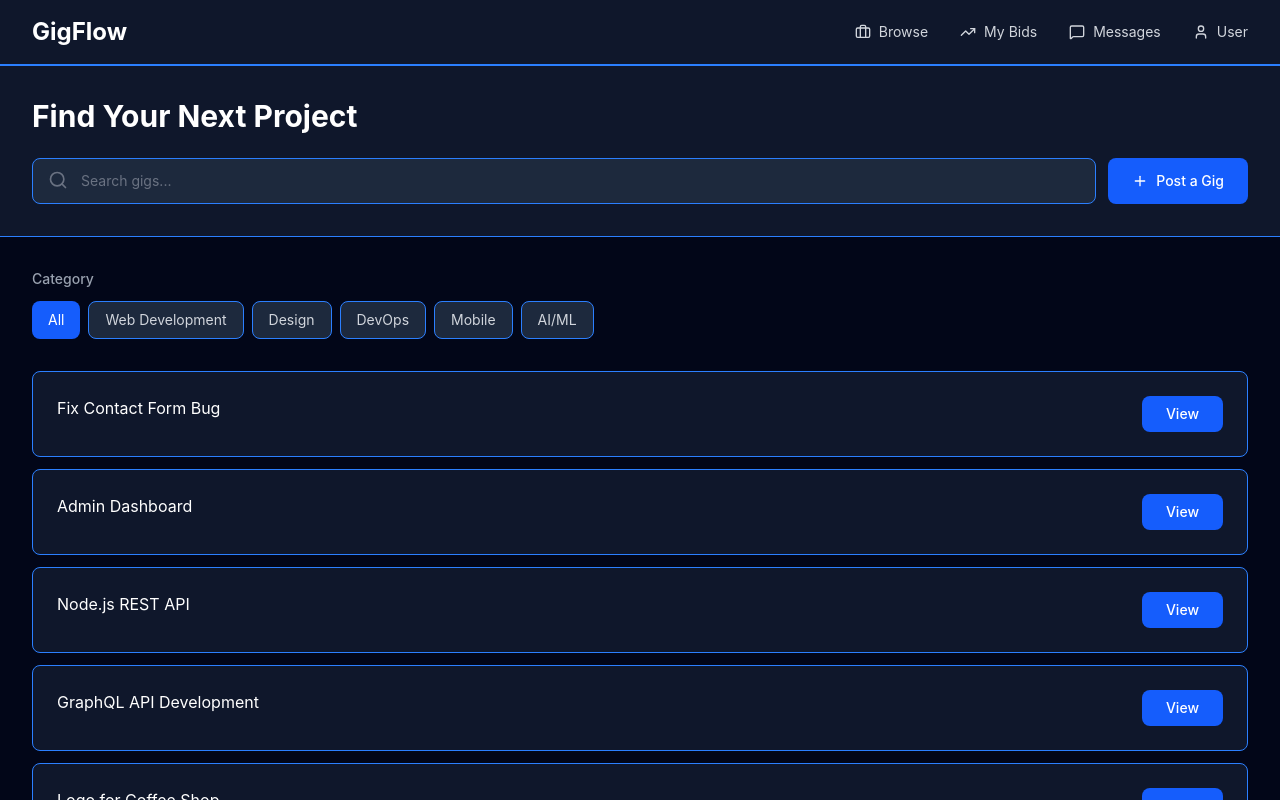
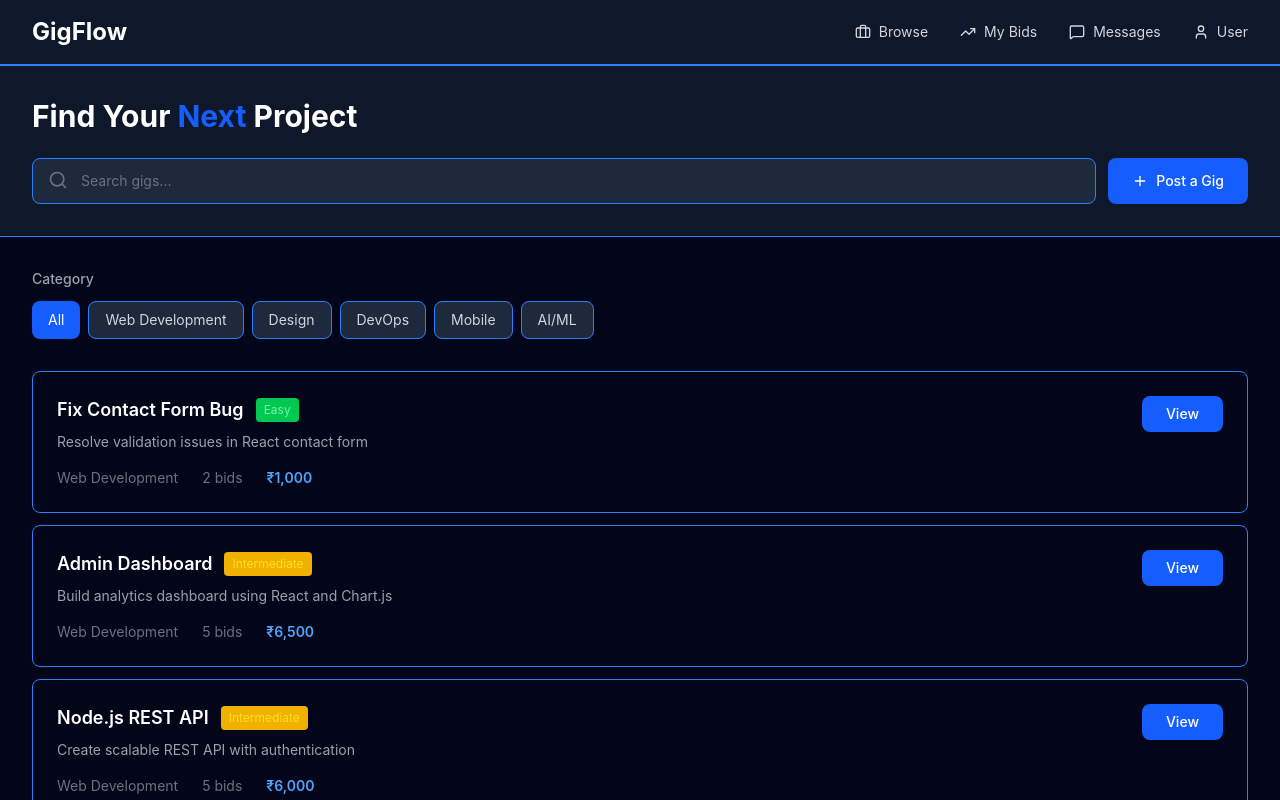
Before and after one commit to Aztec331/Gigflow, a React (Vite) app in the folder react-client/: page / in a window 1280 px wide. Shown: the top 800 px of the page. Built offline with nearby package versions, Linux system fonts and the light colour scheme.

Commit message:
Update MainPage.jsx

```diff
--- a/react-client/src/components/MainPage.jsx
+++ b/react-client/src/components/MainPage.jsx
@@ -220,27 +220,27 @@ const [gigs] = useState([
 
       <div className="Daddy max-w-7xl mx-auto px-8 py-4 flex justify-between items-center">
 
-        <h1 className="text-2xl font-bold">GigFlow</h1>
+        <h1 className="text-2xl font-bold cursor-pointer">GigFlow</h1>
 
         <nav className="flex gap-8 items-center">
 
-          <button className="flex items-center gap-2 text-gray-300 hover:text-white transition-colors text-sm">
+          <button className="flex items-center gap-2 text-gray-300 hover:text-white hover:scale-105 cursor-pointer transition-colors text-sm">
             <Briefcase className="w-4 h-4" />
             Browse
           </button>
-          <button className="flex items-center gap-2 text-gray-300 hover:text-white transition-colors text-sm">
+          <button className="flex items-center gap-2 text-gray-300 hover:text-white hover:scale-105 cursor-pointer transition-colors text-sm">
              <TrendingUp className="w-4 h-4" />
             My Bids
           </button>
 
-          <button className="flex items-center gap-2 text-gray-300 hover:text-white transition-colors text-sm">
+          <button className="flex items-center gap-2 text-gray-300 hover:text-white hover:scale-105 cursor-pointer transition-colors text-sm">
             <MessageSquare className="w-4 h-4" />
             Messages
           </button>
 
           <button
           onClick={() => navigate("/auth")}
-          className="flex items-center gap-2 text-gray-300 hover:text-white transition-colors text-sm">
+          className="flex items-center gap-2 text-gray-300 hover:text-white hover:scale-105 cursor-pointer transition-colors text-sm">
             <User className="w-4 h-4" />
             User
           </button>
@@ -257,7 +257,7 @@ const [gigs] = useState([
 
       {/* max-w-7xl means 1280px */}
       <div className="Daddy max-w-7xl mx-auto px-8">
-        <h1 className="text-3xl font-bold mb-6">Find Your Next Project</h1>
+        <h1 className="text-3xl font-bold mb-6">Find Your <span className="text-blue-600">Next</span> Project</h1>
 
         <div className="Little_flex_father flex gap-3">
 
@@ -323,28 +323,39 @@ const [gigs] = useState([
 
           <div
           key={gig.id}
-          className="CardBase bg-slate-900 hover:bg-slate-800 border border-blue-500 border-opacity-2 rounded-lg p-6 hover:border-opacity-50 transition-all cursor-pointer"
+          className="CardBase hover:bg-slate-800 border border-blue-500 border-opacity-2 rounded-lg p-6 hover:border-opacity-50 transition-all cursor-pointer"
           >
-            <div className="flex justify-between ">
-
-              <div className="1stChildInfo">
+            <div className="flexFather flex justify-between items-start">
 
 
-              {gig.title}
+              <div className="flexChild1">
+                <div className="flex items-center gap-3 mb-2">
+                <h3 className="text-lg font-semibold hover:text-blue-400 transition-colors">
+                  {gig.title}
+                </h3>
+                <span className={`text-xs px-2 py-1 rounded ${
+                  gig.level === 'Expert'
+                  ? 'bg-red-500 bg-opacity-20 text-red-300'
+                  : gig.level === 'Intermediate'
+                  ? 'bg-yellow-500 bg-opacity-20 text-yellow-300'
+                  : 'bg-green-500 bg-opacity-20 text-green-300'
+                }`}>
+                  {gig.level}
+                </span>
+                </div>
 
+                <p className="text-gray-400 text-sm mb-4">{gig.description}</p>
 
-
+                <div className="flex gap-6 items-center text-sm">
+                  <span className="text-gray-500">{gig.category}</span>
+                  <span className="text-gray-500">{gig.bids} bids</span>
+                  <span className="text-blue-400 font-semibold">₹{gig.budget.toLocaleString()}</span>
+                </div>
               </div>
 
-
-              <button className="2ndChildButton bg-blue-600 hover:bg-blue-500 text-white px-6 py-2 rounded-lg text-sm font-medium transition-colors whitespace-nowrap">
+              <button className="flexChild2 bg-blue-600 hover:bg-blue-500 text-white px-6 py-2 rounded-lg text-sm font-medium transition-colors whitespace-nowrap">
                 View
               </button>
-
-
-
-
-
 
 
             </div>
--- a/react-client/src/components/Rough.jsx
+++ b/react-client/src/components/Rough.jsx
@@ -302,11 +302,11 @@ const [gigs] = useState([
             filteredGigs.map(gig => (
               <div
                 key={gig.id}
-                className="CardBase bg-slate-900 border border-blue-500 border-opacity-20 rounded-lg p-6 hover:border-opacity-50 hover:bg-slate-800 transition-all cursor-pointer"
+                className="CardBase border border-blue-500 border-opacity-20 rounded-lg p-6 hover:border-opacity-50 hover:bg-slate-800 transition-all cursor-pointer"
               >
-                <div className="bg-red-500 flex justify-between items-start gap-4">
+                <div className="flexFather flex justify-between items-start gap-4">
 
-                  <div className=" flex-1">
+                  <div className="flexChild1 flex-1">
                     <div className="flex items-center gap-3 mb-2">
                       <h3 className="text-lg font-semibold hover:text-blue-400 transition-colors">
                         {gig.title}
@@ -329,7 +329,7 @@ const [gigs] = useState([
                     </div>
                   </div>
 
-                  <button className="bg-blue-600 hover:bg-blue-500 text-white px-6 py-2 rounded-lg text-sm font-medium transition-colors whitespace-nowrap">
+                  <button className="flexChild2 bg-blue-600 hover:bg-blue-500 text-white px-6 py-2 rounded-lg text-sm font-medium transition-colors whitespace-nowrap">
                     View
                   </button>
 
```
